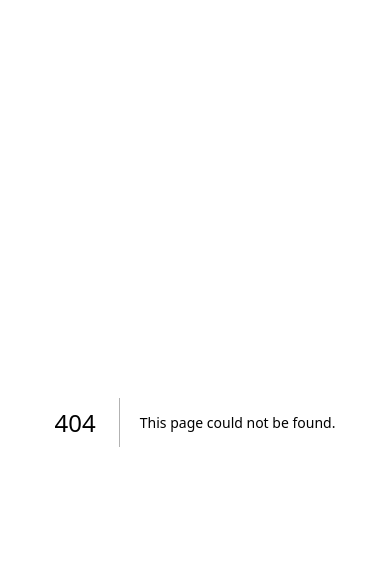
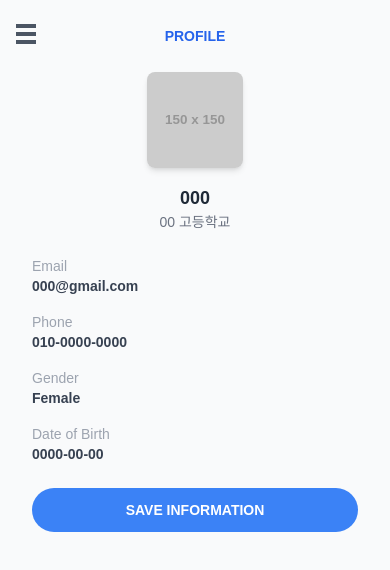
Before and after one commit to moonblueblue/together-go, a Next.js app: page /class/detail in a window 390 px wide. Before the commit this address had no page. Shown: the top 570 px of the page. Built offline with nearby package versions, Linux system fonts and the light colour scheme.

Commit message:
학생 프로필 모바일 페이지 추가

```diff
--- /dev/null
+++ b/app/class/detail/page.tsx
@@ -0,0 +1,74 @@
+"use client";
+
+import { useState } from "react";
+
+export default function StudentProfile() {
+  const [student] = useState({
+    fullName: "000",
+    school: "00 고등학교",
+    email: "000@gmail.com",
+    phone: "010-0000-0000",
+    gender: "Female",
+    birthDate: "0000-00-00",
+    profilePicture: "https://via.placeholder.com/150", // 프로필 사진 URL
+  });
+
+  return (
+    <div className="flex min-h-screen flex-col items-center bg-gray-50 px-4 py-6">
+      {/* 상단 네비게이션 */}
+      <div className="flex w-full max-w-sm items-center justify-between">
+        <div className="h-6 w-6">
+          <div className="mb-1 h-1 w-5 bg-gray-600"></div>
+          <div className="mb-1 h-1 w-5 bg-gray-600"></div>
+          <div className="mb-1 h-1 w-5 bg-gray-600"></div>
+        </div>
+        <h1 className="text-sm font-semibold text-blue-600">PROFILE</h1>
+        <div className="h-6 w-6"></div>
+      </div>
+
+      {/* 프로필 이미지 */}
+      <div className="mt-6">
+        <div className="h-24 w-24 overflow-hidden rounded-lg shadow-md">
+          <img
+            src={student.profilePicture}
+            alt="Profile"
+            className="h-full w-full object-cover"
+          />
+        </div>
+      </div>
+
+      {/* 이름과 학교 */}
+      <div className="mt-4 text-center">
+        <h2 className="text-lg font-bold text-gray-800">{student.fullName}</h2>
+        <p className="text-sm text-gray-500">{student.school}</p>
+      </div>
+
+      {/* 상세 정보 */}
+      <div className="mt-6 w-full max-w-sm space-y-4 px-4">
+        <div className="text-sm">
+          <p className="text-gray-400">Email</p>
+          <p className="font-semibold text-gray-700">{student.email}</p>
+        </div>
+        <div className="text-sm">
+          <p className="text-gray-400">Phone</p>
+          <p className="font-semibold text-gray-700">{student.phone}</p>
+        </div>
+        <div className="text-sm">
+          <p className="text-gray-400">Gender</p>
+          <p className="font-semibold text-gray-700">{student.gender}</p>
+        </div>
+        <div className="text-sm">
+          <p className="text-gray-400">Date of Birth</p>
+          <p className="font-semibold text-gray-700">{student.birthDate}</p>
+        </div>
+      </div>
+
+      {/* 저장 버튼 */}
+      <div className="mt-6 w-full max-w-sm px-4">
+        <button className="w-full rounded-full bg-blue-500 py-3 text-sm font-semibold text-white transition hover:bg-blue-600">
+          SAVE INFORMATION
+        </button>
+      </div>
+    </div>
+  );
+}
```
